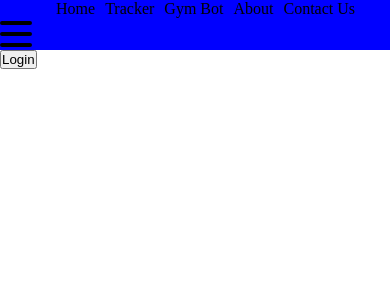
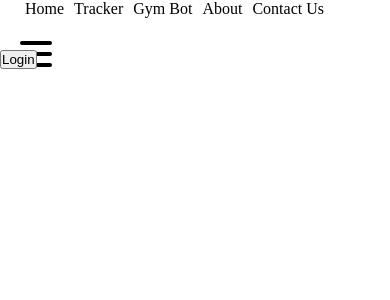
Before and after one commit to Amsan5941/ForgeFit, a React (Vite) app: page / in a window 390 px wide. Shown: the top 300 px of the page. Built offline with nearby package versions, Linux system fonts and the light colour scheme.

Commit message:
Updated Navbar

```diff
--- a/package.json
+++ b/package.json
@@ -14,7 +14,8 @@
     "react": "^18.3.1",
     "react-anchor-link-smooth-scroll": "^1.0.12",
     "react-dom": "^18.3.1",
-    "react-router-dom": "^7.1.3"
+    "react-router-dom": "^7.1.3",
+    "styled-jsx": "^5.1.6"
   },
   "devDependencies": {
     "@eslint/js": "^9.17.0",
--- a/src/Components/Navbar/Hamburger.jsx
+++ b/src/Components/Navbar/Hamburger.jsx
@@ -1,5 +1,6 @@
 import React from 'react'
 import './Navbar.css'
+
 
 const Hamburger = () => {
   return (
--- a/src/Components/Navbar/Navbar.css
+++ b/src/Components/Navbar/Navbar.css
@@ -1,13 +1,12 @@
 .navigation{
     width: 100%;
     height: 50px;
-    background-color: blue;
 }
 
 .navigation ul{
     display: flex;
     flex-wrap: wrap;
-    float: right;
+    float: center;
     margin: 20 0px;
     padding: 0 25px;
 }
@@ -34,3 +33,13 @@
     transform-origin: 1px;
     transition: all 0.3s linear;
 }
+
+
+@media (max-width: 767px){
+    .hamburger{
+        display: fixed;
+        padding-top: 10px;
+        margin-left: 10px;
+        z-index: 10;
+    }
+}
--- a/src/Components/Navbar/Navbar.jsx
+++ b/src/Components/Navbar/Navbar.jsx
@@ -1,4 +1,4 @@
-import React from 'react'
+import React, { useState } from 'react'
 import Hamburger from './Hamburger'
 import './Navbar.css'
 
```
Also changed, not shown: 1 other file (tests, documents, lock files or other folders).
